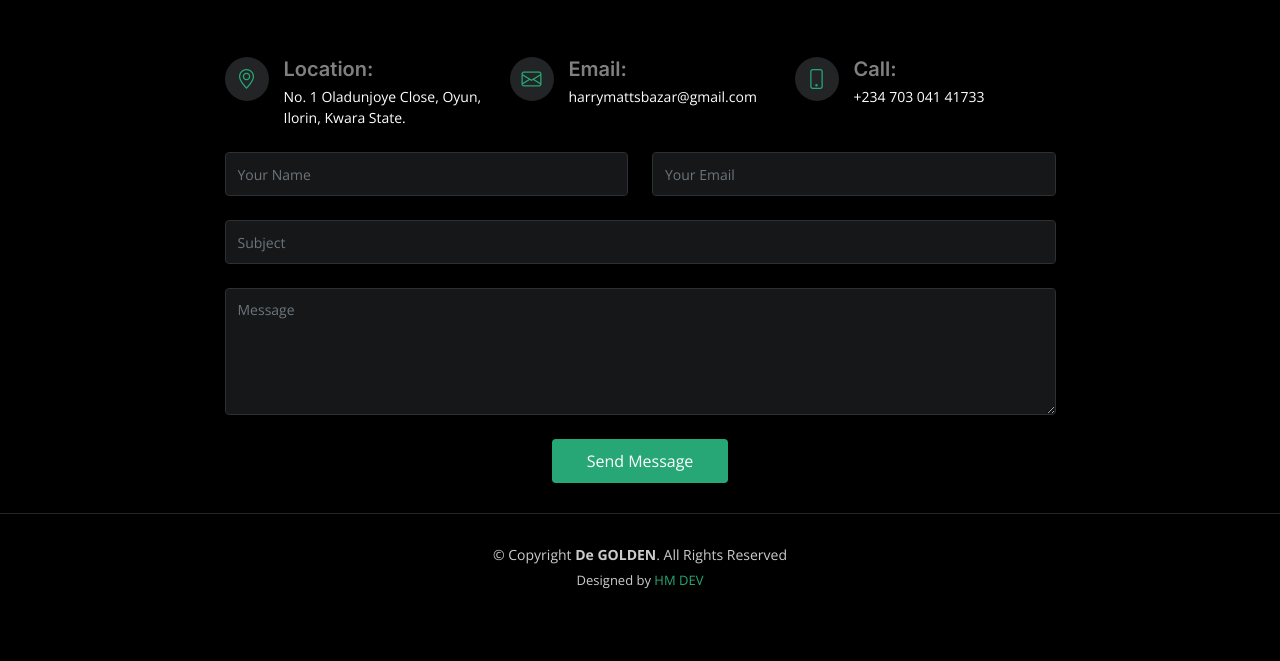
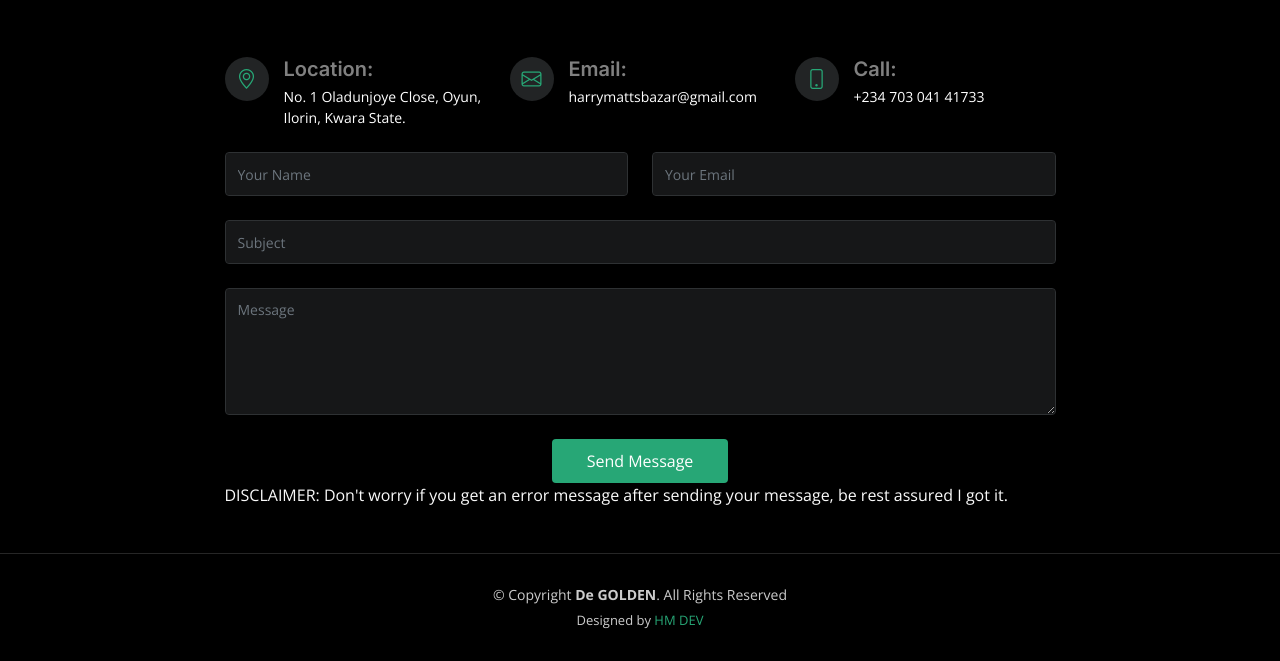
Before and after one commit to HarryMatts/Golden, a plain HTML site: page contact.html in a window 1280 px wide. Shown: the part 286-947 px from the top of the page. Before the commit the page ends 907 px from the top, so only its background shows below. Drawn offline with nearby package versions, Linux system fonts and the light colour scheme.

Commit message:
Update contact.html

```diff
--- a/contact.html
+++ b/contact.html
@@ -158,6 +158,9 @@
               </div>
               <div class="text-center"><button type="submit">Send Message</button></div>
             </form>
+             <p class="note">
+              DISCLAIMER: Don't worry if you get an error message after sending your message, be rest assured I got it.
+            </p>
           </div><!-- End Contact Form -->
 
         </div>
```
